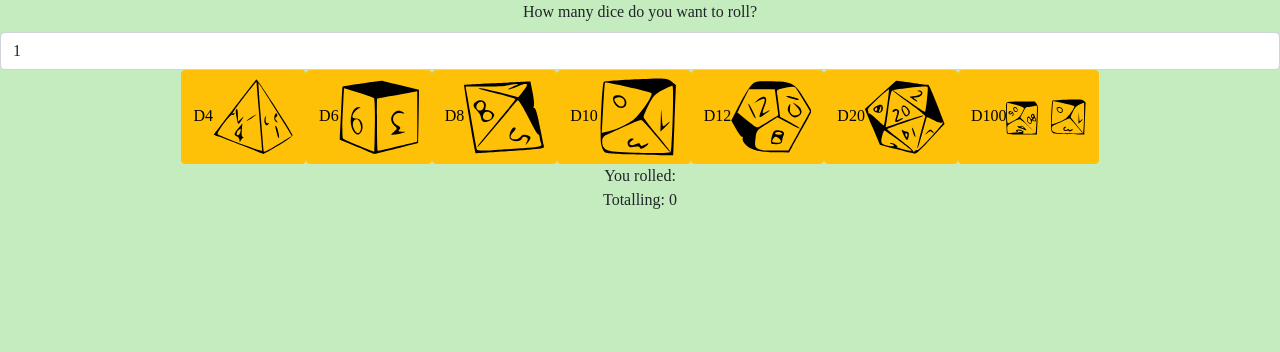
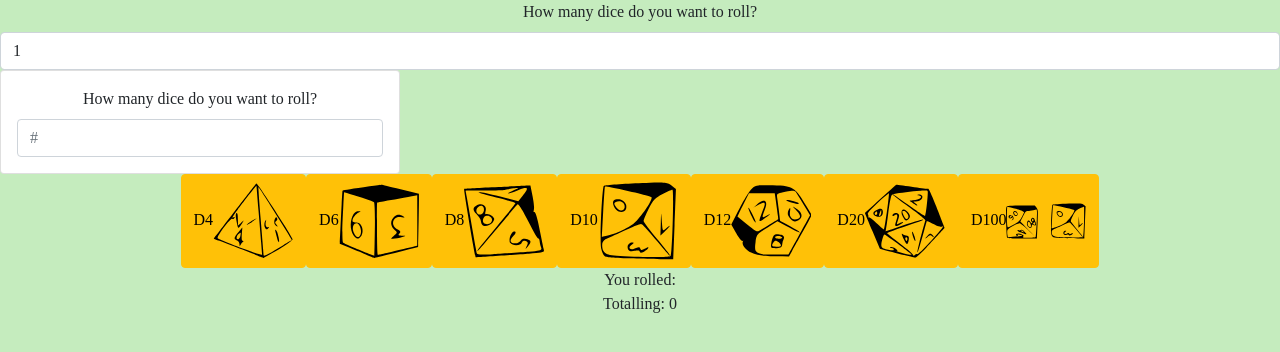
Before and after one commit to naguiluz/dice-generator, a React (Create React App) app in the folder dice_generator/: page / in a window 1280 px wide. Shown: the top 352 px of the page. Built offline with nearby package versions, Linux system fonts and the light colour scheme; a web font is replaced by a local one.

Commit message:
d4 input state successfully passed up to App

```diff
--- a/dice_generator/src/App.js
+++ b/dice_generator/src/App.js
@@ -11,13 +11,22 @@ class App extends Component {
 		super(props)
 		this.state = {
 			result: 0,
-      amount: 1,
-      numsRolled: '',
-      rolledPrint: ''
+			amount: 1,
+			numsRolled: '',
+			rolledPrint: '',
+			d4Amount: 0,
+
 		}
+		this.handleChange = this.handleChange.bind(this)
+		this.handleD4Change = this.handleD4Change = this.handleD4Change.bind(this)
 		// this.rollDice = this.rollDice.bind(this)
 	}
 
+	handleD4Change(d4Amount) {
+		this.setState({
+			d4Amount: d4Amount
+		})
+	}
   handleChange = (event) =>
     this.setState({
       [event.target.name]:event.target.value
@@ -49,6 +58,7 @@ class App extends Component {
 	render() {
 		// let result = this.rollDice()
 
+
 		return (
 			<>
 				<div className='App'>
@@ -65,17 +75,17 @@ class App extends Component {
 						/>
 
 						<Form.Group />
-						{/* <Button onClick={() => this.rollDice(4)}>
+						{/* <Button onClick={() => this.rollDice(4)}> */}
 							<Four
 								name='amount'
-								value={this.state.amount}
+								d4Amount={this.state.d4Amount}
 								placeholder='#'
-								onChange={this.handleChange}
+								onD4Change={this.handleD4Change}
 								type='number'
 								class='formControl'
 							/>
-						</Button>
-						<Six onClick={() => this.rollDice(6)} />
+						{/* </Button> */}
+						{/* <Six onClick={() => this.rollDice(6)} />
 						<Eight onClick={() => this.rollDice(8)} />
 						<Ten onClick={() => this.rollDice(10)} />
 						<Twelve onClick={() => this.rollDice(12)} />
--- a/dice_generator/src/dice/d4.js
+++ b/dice_generator/src/dice/d4.js
@@ -2,48 +2,87 @@ import { Button, Collapse, Card, Form } from 'react-bootstrap'
 import React, { useState } from 'react'
 import { D4 } from '../img/index'
 
-const Four = (props) => {
-	const [open, setOpen] = useState(false)
-	const [d4Amount, setD4Amount] = useState({
-		d4: 0
-	})
 
-	function handleChange(event) {
-		setD4Amount(event.target.value)
+class Four extends React.Component {
+	constructor(props) {
+		super(props)
+		// this.state = {
+		// 	d4Amount: 0
+		// }
+		this.handleChange = this.handleChange.bind(this)
 	}
 
+	handleChange(event) {
+		this.props.onD4Change(event.target.value)
+	}
+
+
+
+	render() {
 		return (
 			<>
-			<Button
-				onClick={() => setOpen(!open)}
-				aria-controls='example-collapse-text'
-				aria-expanded={open}>
-				<img src={D4} alt='four sided die' />
-			</Button>
-			<div style={{ minHeight: '150px' }}>
-				<Collapse in={open} dimension='width'>
-					<div id='example-collapse-text'>
 				<Card body style={{ width: '400px' }}>
  					<Form class='form'>
  					<Form.Group controlId='amount'></Form.Group>
  						<Form.Label>How many dice do you want to roll?</Form.Label>
 						 <Form.Control
 									name='d4'
-									value={d4Amount.d4}
+									d4Amount={this.props.d4Amount}
 									placeholder='#'
-									onChange={handleChange}
+									onChange={this.handleChange}
 									type='number'
 									class='formControl'
 								/>
 								<Form.Group />
-								{/* <Button type='submit' onClick={() => this.handleChange()}>D4</Button> */}
 							</Form>
 						</Card>
-					</div>
-				</Collapse>
-			</div>
+
 			</>
 		)
 	}
+}
+// const Four = (props) => {
+// 	const [open, setOpen] = useState(false)
+// 	const [d4Amount, setD4Amount] = useState({
+// 		d4Amount: 0
+// 	})
+
+// 	function handleChange(event) {
+// 		setD4Amount(event.target.value)
+// 	 }
+
+// 	return (
+// 		<>
+// 			<Button
+// 				onClick={() => setOpen(!open)}
+// 				aria-controls='example-collapse-text'
+// 				aria-expanded={open}>
+// 				<img src={D4} alt='four sided die' />
+// 			</Button>
+// 			<div style={{ minHeight: '150px' }}>
+// 				<Collapse in={open} dimension='width'>
+// 					<div id='example-collapse-text'>
+// 						<Card body style={{ width: '400px' }}>
+// 							<Form class='form'>
+// 								<Form.Group controlId='amount'></Form.Group>
+// 								<Form.Label>How many dice do you want to roll?</Form.Label>
+// 								<Form.Control
+// 									name='d4'
+// 									value={props.d4Amount}
+// 									placeholder='#'
+// 									onChange={handleChange}
+// 									type='number'
+// 									class='formControl'
+// 								/>
+// 								<Form.Group />
+// 								{/* <Button type='submit' onClick={() => this.handleChange()}>D4</Button> */}
+// 							</Form>
+// 						</Card>
+// 					</div>
+// 				</Collapse>
+// 			</div>
+// 		</>
+// 	)
+// }
 
 export default Four;
```
Lines whose indentation alone changed are shown as unchanged.
